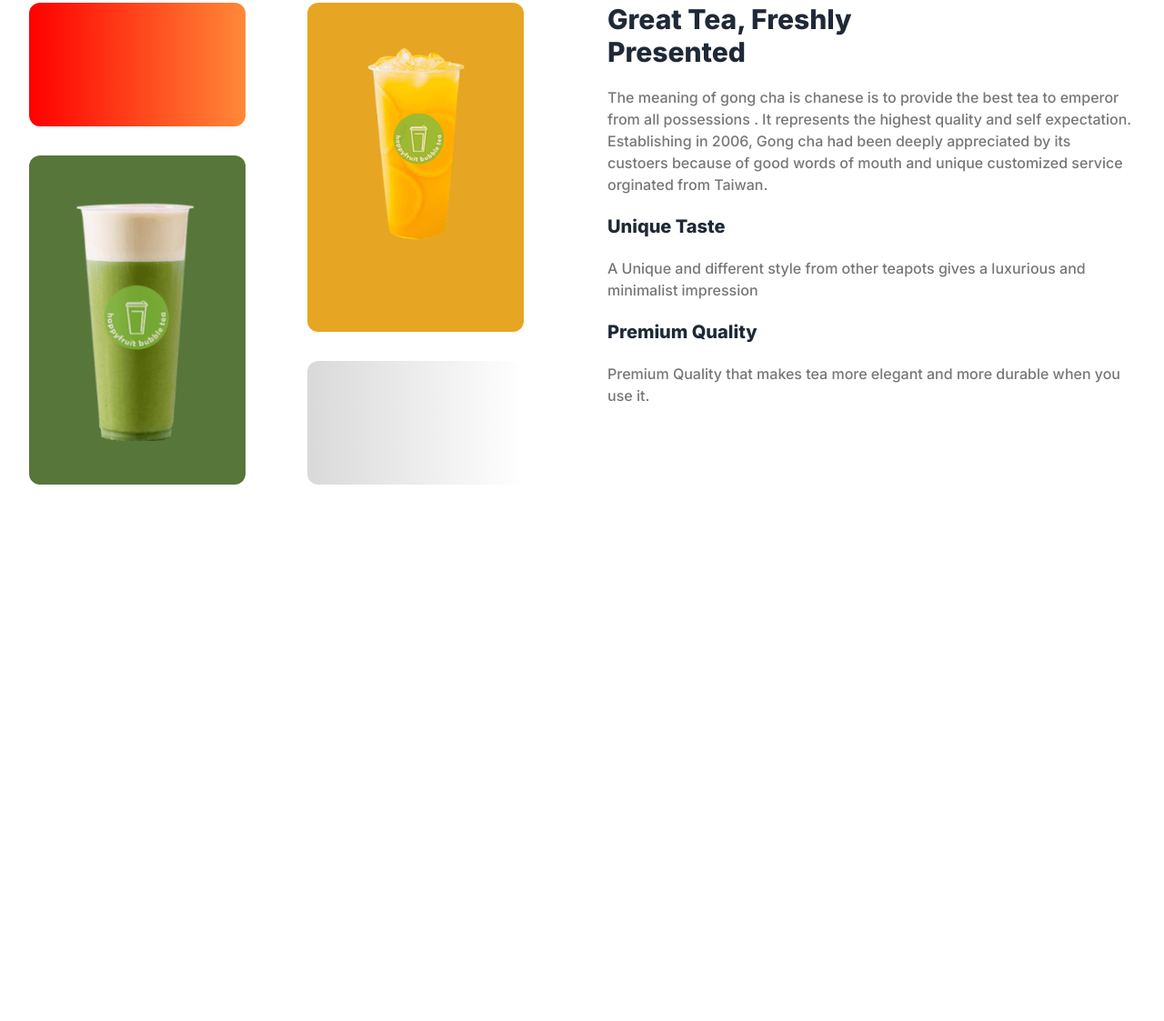
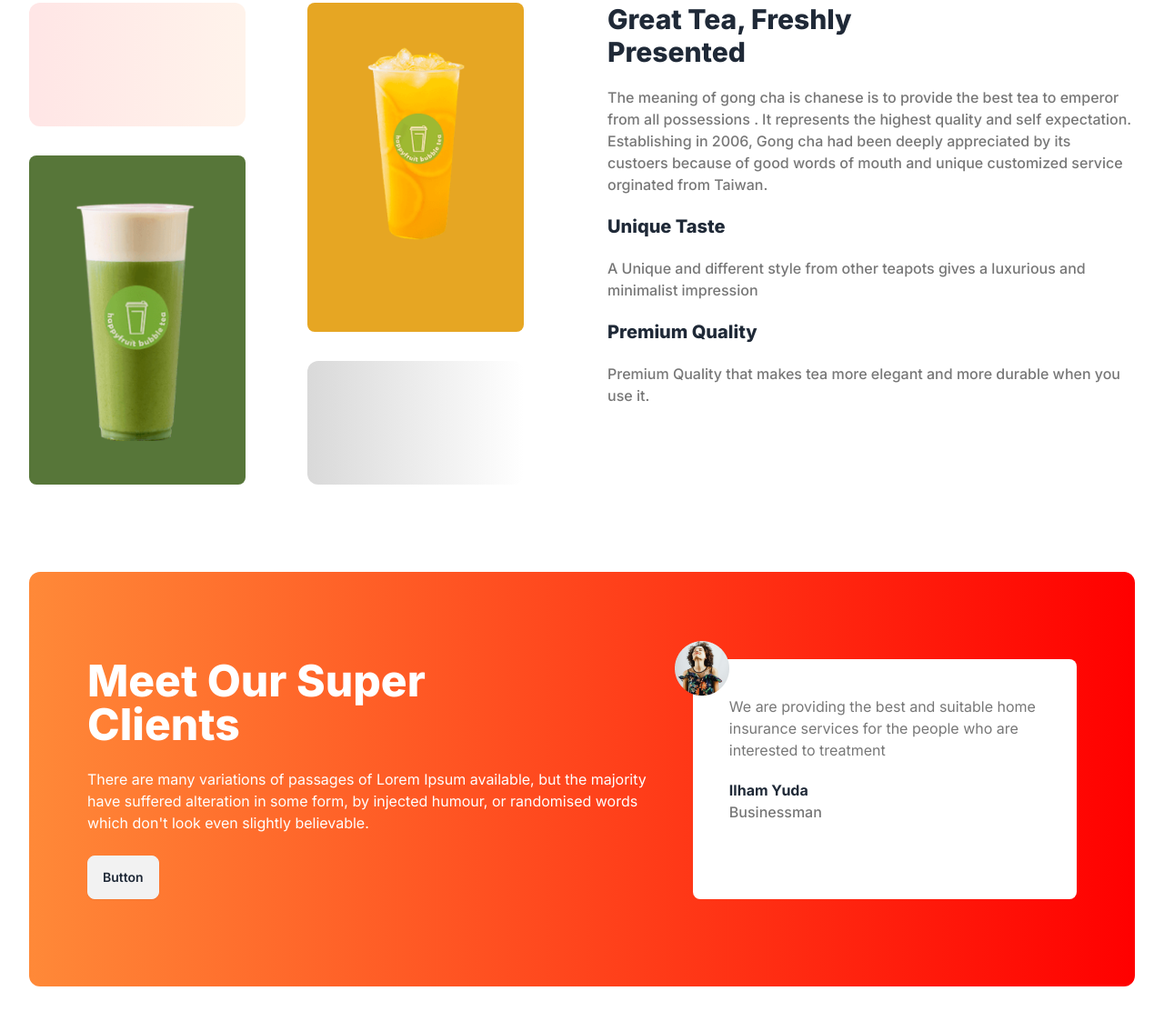
Before and after one commit to aditto2/tea-house-with-daisy-ui-, a plain HTML site: page index.html in a window 1280 px wide. Shown: the part 1142-2265 px from the top of the page at 91% size. Before the commit the page ends 1771 px from the top, so only its background shows below. Drawn offline with nearby package versions, Linux system fonts and the light colour scheme.

Commit message:
started developing the customer-review-section

```diff
--- a/index.html
+++ b/index.html
@@ -119,11 +119,12 @@
         <!-- great-tea-fresh-tea-section -->
         <section class="my-24 flex flex-col lg:flex-row gap-14 mx-8">
             <div class="grid grid-cols-1 lg:grid-cols-2 gap-8 flex-1">
-                <div class="rounded-xl bg-gradient-to-r from-[#FF0000] to-[#FF8938] w-[238px] h-[136px]"></div>
-                <div class="row-span-2 bg-[#E6A623] p-12 rounded-xl w-[238px]">
+                <div class="rounded-xl bg-gradient-to-r from-[#FF0000] to-[#FF8938] opacity-10 w-[238px] h-[136px]">
+                </div>
+                <div class="row-span-2 bg-[#E6A623]  p-12 rounded-lg w-[238px]">
                     <img src="images/fresh-1.png" alt="">
                 </div>
-                <div class="row-span-2 bg-[#577639] p-12 rounded-xl w-[238px]">
+                <div class="row-span-2 bg-[#577639] p-12 rounded-lg w-[238px]">
                     <img src="images/fresh-2.png" alt="">
                 </div>
                 <div class="rounded-xl bg-gradient-to-r from-[#D9D9D9] to-[#FFFFFF] w-[238px] h-[136px]"></div>
@@ -147,6 +148,24 @@
                     durable when you use it.</p>
             </div>
         </section>
+        <!-- super-client-section -->
+        <section class="mx-8 my-24 rounded-xl bg-gradient-to-r from-[#FF8938] to-[#FF0000] flex flex-col lg:flex-row gap-9 py-24 px-16">
+            <div class="space-y-6">
+                <h3 class="text-white text-5xl font-extrabold">Meet Our Super <br> Clients</h3>
+                <p class="text-white">There are many variations of passages of Lorem Ipsum available, but the majority have suffered
+                    alteration in some form, by injected humour, or randomised words which don't look even slightly
+                    believable.
+                </p>
+                <button class="btn ">Button</button>
+            </div>
+            <!-- review -->
+             <div class="p-10 relative rounded-lg bg-white ">
+                <img class="absolute -left-5 -top-5" src="images/client.png" alt="">
+                <p class="text-[#777777]">We are providing the best and suitable home insurance services for the people who are interested to treatment</p>
+                <h4 class="font-bold mt-5">Ilham Yuda</h4>
+                <p class="text-[#777777] font-medium">Businessman</p>
+             </div>
+        </section>
     </main>
 
     <footer>
```
